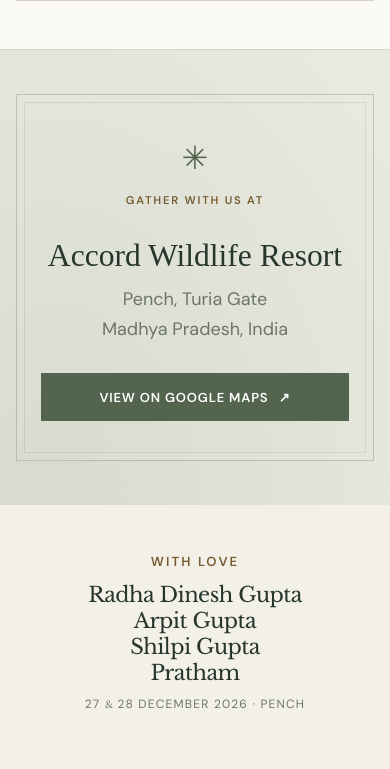
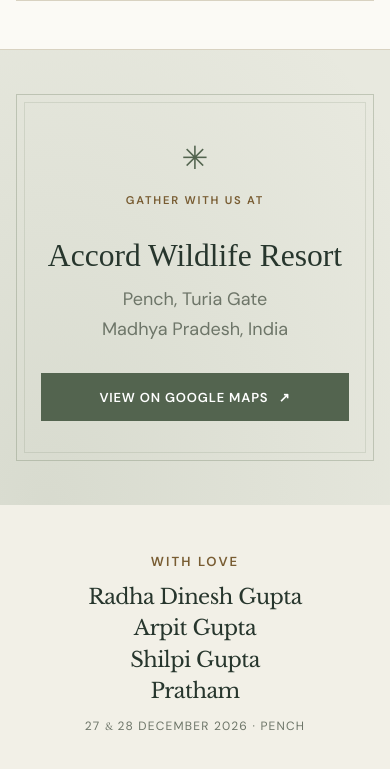
Before and after one commit to Muskan1842/Wedding-invitation, a plain HTML site: page index.html in a window 390 px wide. Shown: the part 4587-5356 px from the top of the page. Drawn offline with nearby package versions, Linux system fonts and the light colour scheme; a web font is replaced by a local one.

Commit message:
Add files via upload

```diff
--- a/index.html
+++ b/index.html
@@ -596,6 +596,10 @@
         footer .footer-date { font-size: .75rem; letter-spacing: .1em; line-height: 1.4; }
       }
 
+      @media (max-width: 900px) {
+        footer .footer-names { line-height: 1.5; }
+      }
+
       @media (min-width: 641px) {
         .hero-card { padding: 3.3rem 2.5rem; }
         .hero-intro { font-size: 1.12rem; }
```
